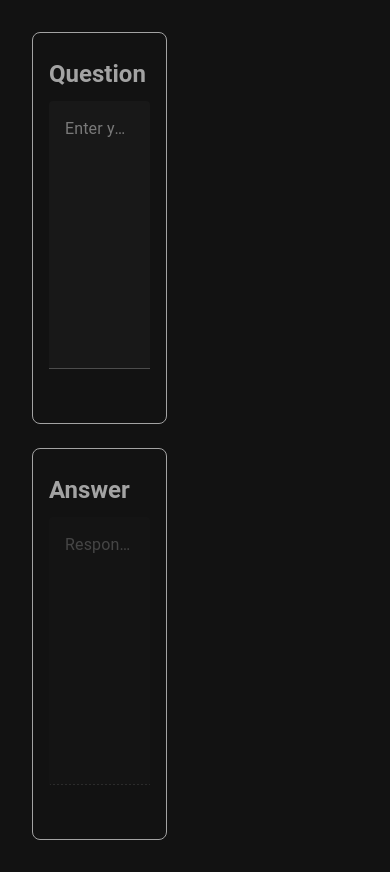
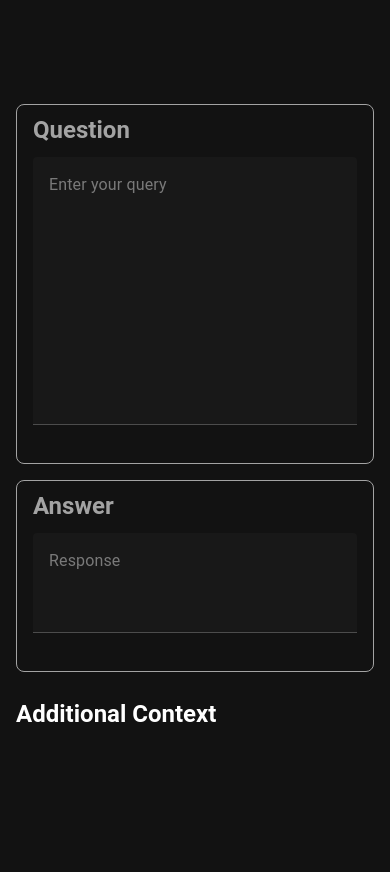
Before and after one commit to exhuma/juudge-ui, a Vue app: page / in a window 390 px wide. After the commit the page ends 844 px from the top, so only its background shows below. Built offline with nearby package versions, Linux system fonts and the light colour scheme.

Commit message:
Improve mobile layout

```diff
--- a/src/components/QueryPage.vue
+++ b/src/components/QueryPage.vue
@@ -1,13 +1,8 @@
 <template>
   <v-container class="fill-height">
     <v-responsive class="align-centerfill-height mx-auto">
-      <v-row>
-        <v-col cols="6">
-          <v-container>
-            <v-row>
-              <v-col cols="12">
       <v-card
-                  class="py-4"
+        style="max-width: 60rem; margin: 1em auto;"
         color="surface-variant"
         rounded="lg"
         variant="outlined"
@@ -29,13 +24,9 @@
           />
         </v-card-text>
       </v-card>
-              </v-col>
-            </v-row>
-
-            <v-row>
-              <v-col cols="12">
       <v-card
-                  class="py-4"
+        class="my-4"
+        style="max-width: 60rem; margin: 1em auto;"
         color="surface-variant"
         rounded="lg"
         variant="outlined"
@@ -48,20 +39,19 @@
             v-model="response"
             :loading="loading"
             auto-grow
-                      disabled
             filled
             label="Response"
-                      rows="10"
+            readonly
+            rows="3"
           />
         </v-card-text>
       </v-card>
-              </v-col>
-            </v-row>
-          </v-container>
-        </v-col>
-        <v-col cols="6">
+      <h2 vi-if="contexts.length > 0"
+        style="max-width: 60rem; margin: 1em auto;"
+        >Additional Context</h2>
       <v-card
         class="my-4"
+        style="max-width: 60rem; margin: 1em auto;"
         color="surface-variant"
         rounded="lg"
         variant="outlined"
@@ -69,17 +59,19 @@
         :key="`context-${i}`"
       >
         <v-card-title>
-              <h2 class="text-h5 font-weight-bold">Additional Context</h2>
+          <h2 class="text-h5 font-weight-bold">{{ context.metadata.type }}</h2>
         </v-card-title>
+        <v-card-subtitle v-if="context.metadata.name">
+          <strong>Card Name:</strong> {{ context.metadata.name }}
+        </v-card-subtitle>
         <v-card-text>
-              Name: {{ context.metadata.name }} <br />
-              Type: {{ context.metadata.type }} <br />
-              Identifiers: {{ JSON.stringify(identifiers) }}
-              <br />
-              Raw:
+          <pre v-if="nonScryfallIdentifiers(context).length > 0">{{
+            JSON.stringify(nonScryfallIdentifiers(context), null, 2)
+          }}</pre>
           <p>{{ context.raw_content }}</p>
-              <hr class="my-2"/>
-              <ul class="ml-4" v-if="scryfallIdentifiers(context).length > 0">
+          <template v-if="scryfallIdentifiers(context).length > 0">
+            <hr class="my-2" />
+            <ul class="ml-4">
               <li
                 v-for="identifier in scryfallIdentifiers(context)"
                 :key="identifier"
@@ -93,10 +85,9 @@
                 </a>
               </li>
             </ul>
+          </template>
         </v-card-text>
       </v-card>
-        </v-col>
-      </v-row>
     </v-responsive>
   </v-container>
 </template>
@@ -145,6 +136,21 @@ const sendQuery = async () => {
   }
 };
 
+const nonScryfallIdentifiers = (
+  context: ContextInfo
+): { name: string; value: string }[] => {
+  const output: { name: string; value: string }[] = [];
+  if (!context.metadata.identifiers) {
+    return output;
+  }
+  Object.entries(context.metadata.identifiers).map(([key, value]) => {
+    if (key !== "scryfallOracleId") {
+      output.push({ name: key, value: value });
+    }
+  });
+  return output;
+};
+
 const scryfallIdentifiers = (context: ContextInfo): string[] => {
   const output: string[] = [];
   if (!context.metadata.identifiers) {
```
Lines whose indentation alone changed are shown as unchanged.
